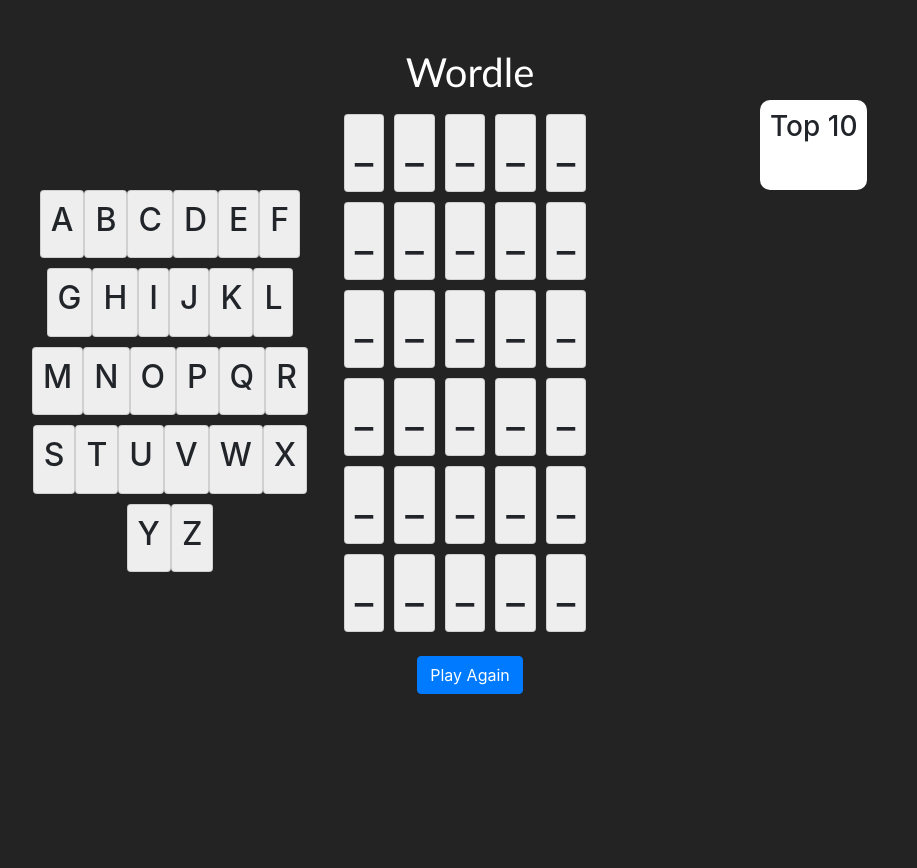
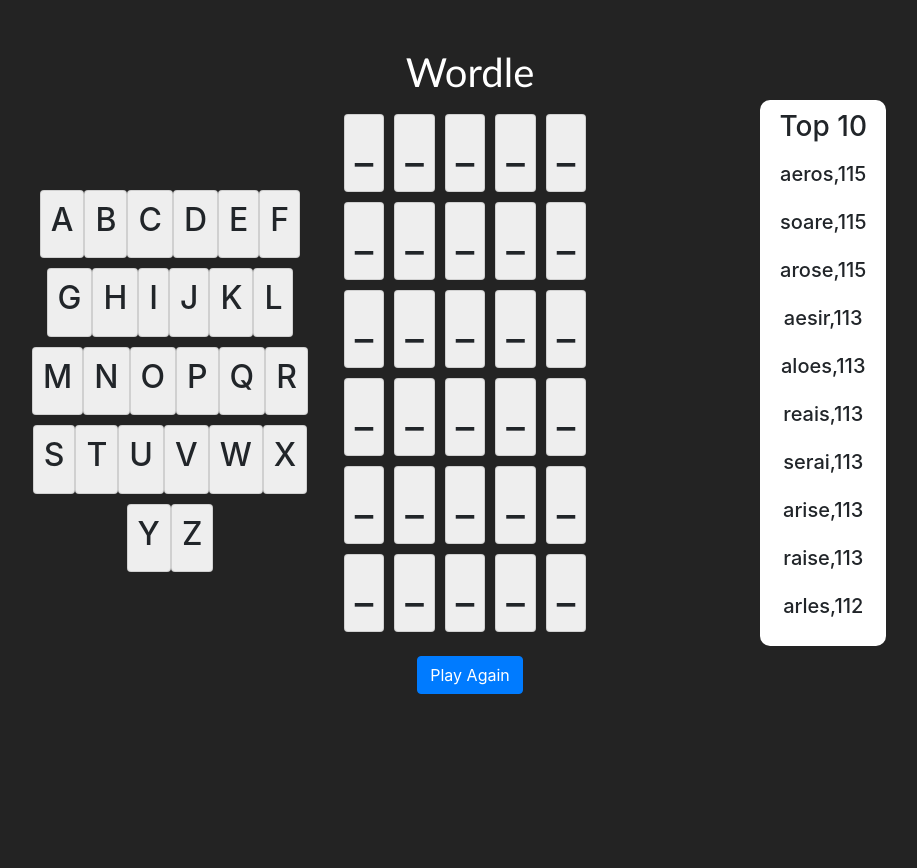
Before and after one commit to TimShaw1/Wordle-Data-Science, a Flask app: page / in a window 1280 px wide. Shown: the top 868 px of the page, without its empty margins (170-1087 px from the left). Run offline with Flask 2, Linux system fonts and the light colour scheme; some libraries are stand-ins or nearby versions.

Commit message:
Added top 10 for first guess

```diff
--- a/app.py
+++ b/app.py
@@ -104,6 +104,7 @@
 
 win = ['green', 'green', 'green', 'green', 'green']
 
+start_guess = rw.recommend_words(valid_guesses, valid_letters, invalid_letters, g)
 
 def game(word):
     word = word.upper()
@@ -167,7 +168,6 @@
         # Word will be different upon refresh
         generate_solution()
 
-
 # Server stuff
 @app.route("/", methods=['POST', 'GET'])
 def home():
--- a/templates/home.html
+++ b/templates/home.html
@@ -34,7 +34,16 @@
 <div id="top_10_title">
     <h3>Top 10</h3>
     <h5 id="top_10">
-
+        aeros,115 <br> <br>
+        soare,115 <br> <br>
+        arose,115 <br> <br>
+        aesir,113 <br> <br>
+        aloes,113 <br> <br>
+        reais,113 <br> <br>
+        serai,113 <br> <br>
+        arise,113 <br> <br>
+        raise,113 <br> <br>
+        arles,112
     </h5>
 
 </div>
```
